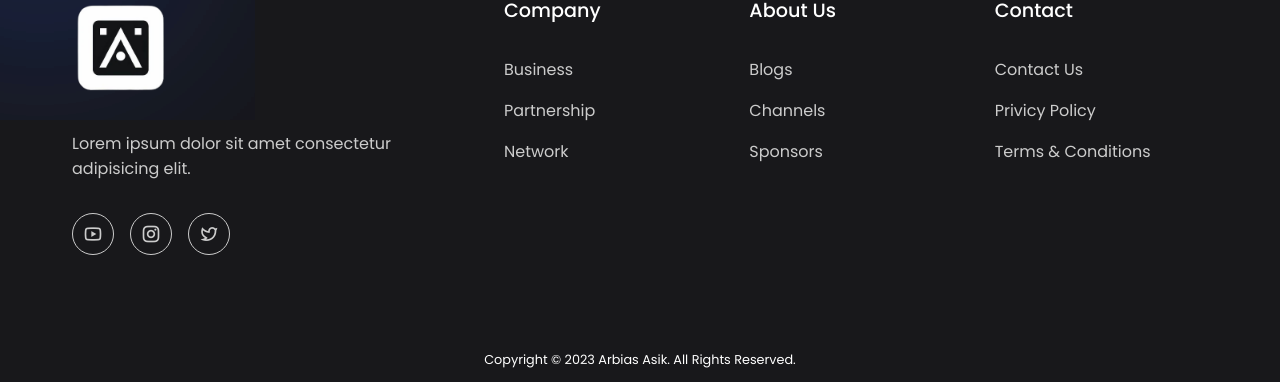
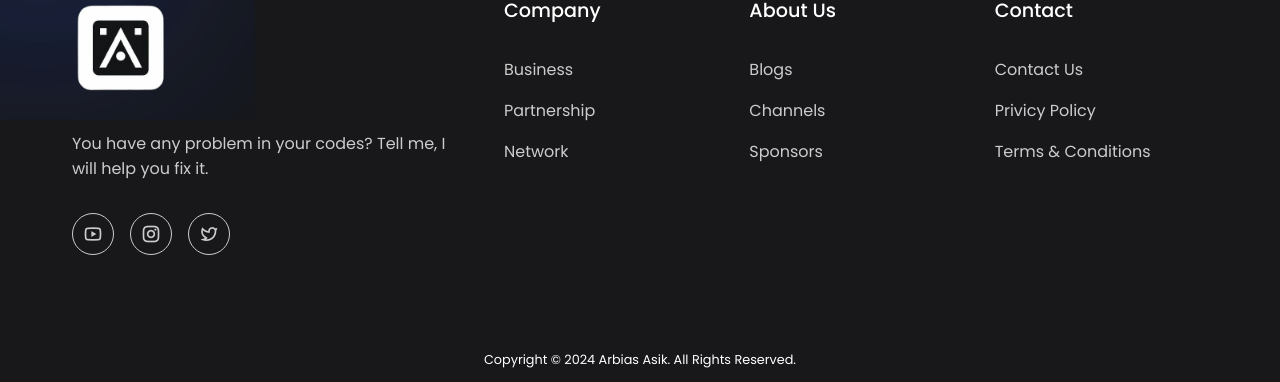
Before and after one commit to arbias-asik/my-website, a plain HTML site: page index.html in a window 1280 px wide. Shown: the part 2167-2549 px from the top of the page. Drawn offline with nearby package versions, Linux system fonts and the light colour scheme.

Commit message:
saome change

```diff
--- a/index.html
+++ b/index.html
@@ -6,7 +6,7 @@
     <meta name="viewport" content="width=device-width, initial-scale=1.0">
     <link rel="stylesheet" href="https://cdnjs.cloudflare.com/ajax/libs/remixicon/3.5.0/remixicon.min.css">
     <link rel="stylesheet" href="style.css">
-    <title>Personal Portfolio #1 | ARBIAS ASIK</title>
+    <title>Personal Portfolio | ARBIAS ASIK</title>
 </head>
 
 <body>
@@ -56,7 +56,7 @@
                 <span><i class="ri-bug-line"></i></span>
                 <h4>Fix Your Bugs</h4>
                 <p>
-                    You have any problem in your codes? Tell me, i will help you fix it.
+                    You have any problem in your codes? Tell me, I will help you fix it.
                 </p>
                 <a href="#">Join Now <i class="ri-arrow-right-line"></i></a>
             </div>
@@ -158,7 +158,7 @@
                 <img src="images/logo 4.png">
             </div>
             <p>
-                Lorem ipsum dolor sit amet consectetur adipisicing elit.
+                You have any problem in your codes? Tell me, I will help you fix it.
             </p>
             <div class="socials">
                 <a href="#"><i class="ri-youtube-line"></i></a>
@@ -187,7 +187,7 @@
     </footer>
 
     <div class="copyright">
-        Copyright © 2023 Arbias Asik. All Rights Reserved.
+        Copyright © 2024 Arbias Asik. All Rights Reserved.
     </div>
 
 
```
